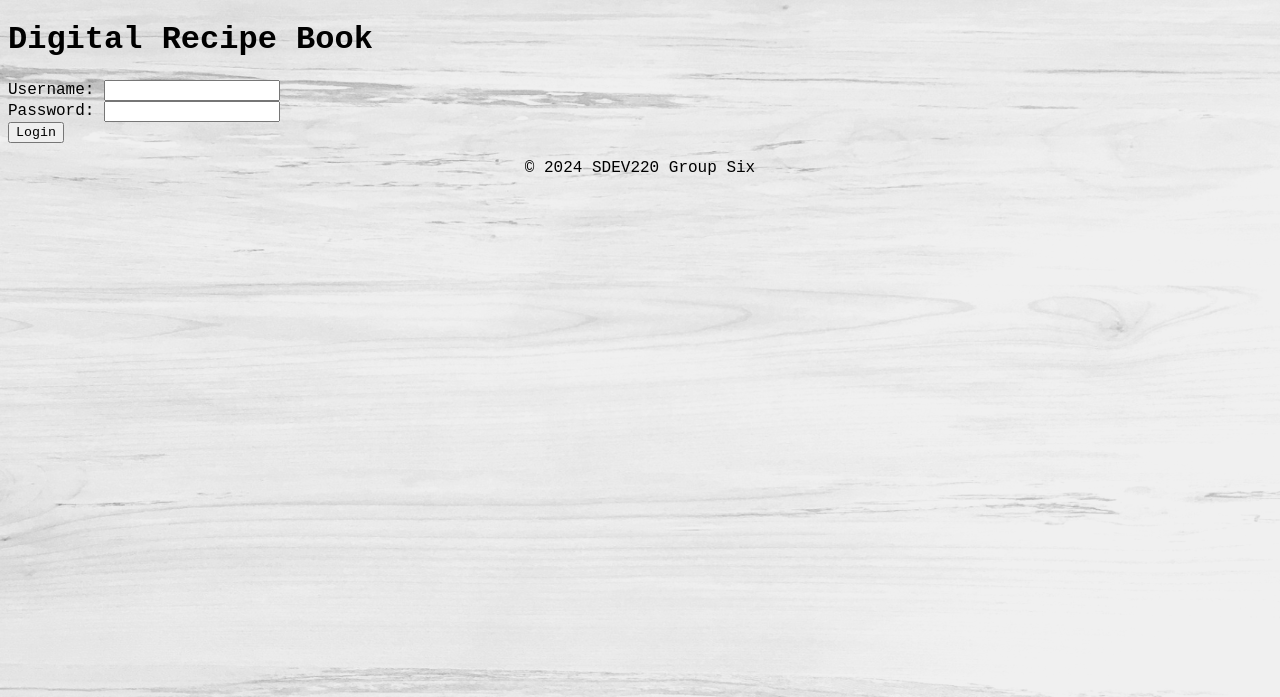
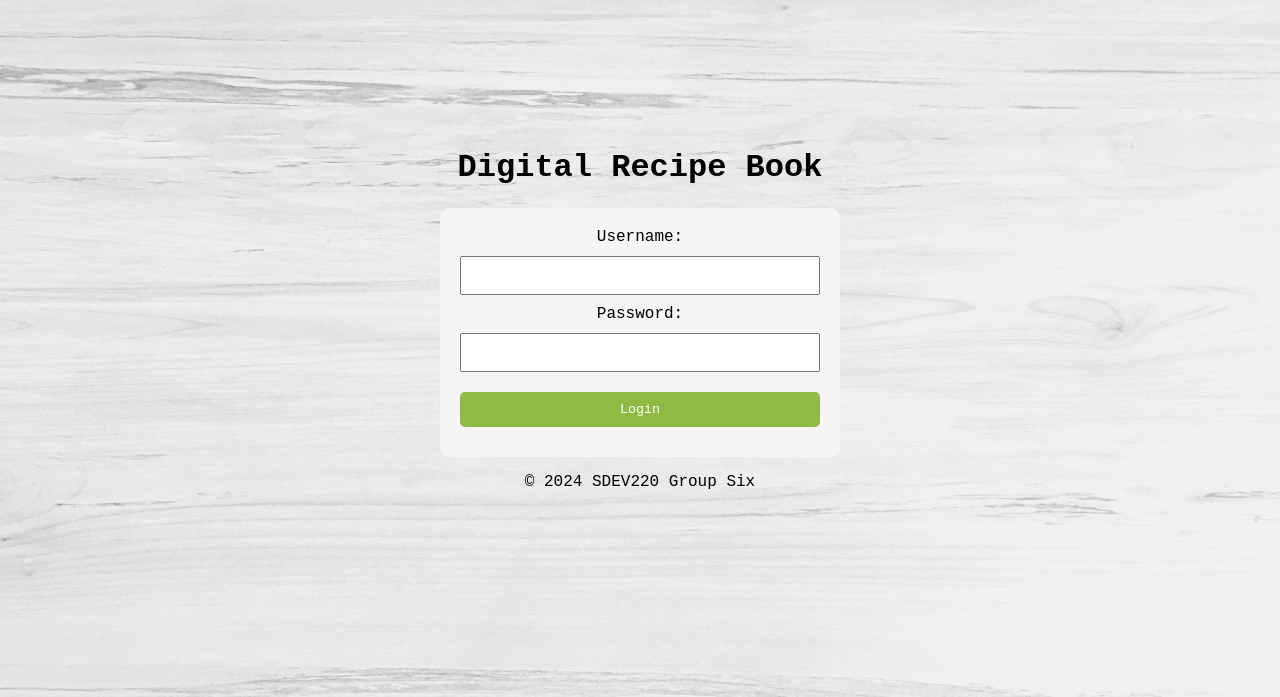
Before and after one commit to SDEV220-Group-Six/digital-recipe-book, a Django app: page /login.html in a window 1280 px wide. Shown: the top 697 px of the page. Run offline with Django 5.2, Linux system fonts and the light colour scheme.

Commit message:
update login page style, fix ingredient list button styles as a result

```diff
--- a/static/styles.css
+++ b/static/styles.css
@@ -26,6 +26,55 @@ h2 {
 a {
     text-decoration: none;
     color: black;
+}
+
+/* Login page settings */
+
+.login-page-container {
+    display: flex;
+    flex-direction: column;
+    justify-content: center;
+    align-items: center;
+    width: 100%;
+    height: 100%;
+    padding-top: 15vh;
+}
+
+.login-page-form-container {
+    background: whitesmoke;
+    border-radius: 10px;
+    padding: 20px;
+    display: flex;
+    flex-direction: column;
+    justify-content: center;
+    align-items: center;
+    text-align: center;
+    width: 100%;
+    max-width: 400px;
+}
+
+#login-form {
+    width: 100%;
+}
+
+#login-form input,
+label,
+button {
+    width: 100%;
+    margin: 10px 0;
+    padding: 10px;
+}
+
+#login-form button {
+    background-color: #8fbb45;
+    color: white;
+    border: none;
+    border-radius: 5px;
+    cursor: pointer;
+}
+
+#login-form button:hover {
+    opacity: 0.9;
 }
 
 /* Homepage settings */
@@ -136,7 +185,15 @@ a {
 }
 
 #ingredients-list li button {
+    all: unset;
     flex-shrink: 0;
+    background-color: #f47f5e;
+    color: black;
+    border: none;
+    border-radius: 5px;
+    padding: 5px 10px;
+    cursor: pointer;
+    font-size: 0.9rem;
     margin-left: 10px;
 }
 
```
